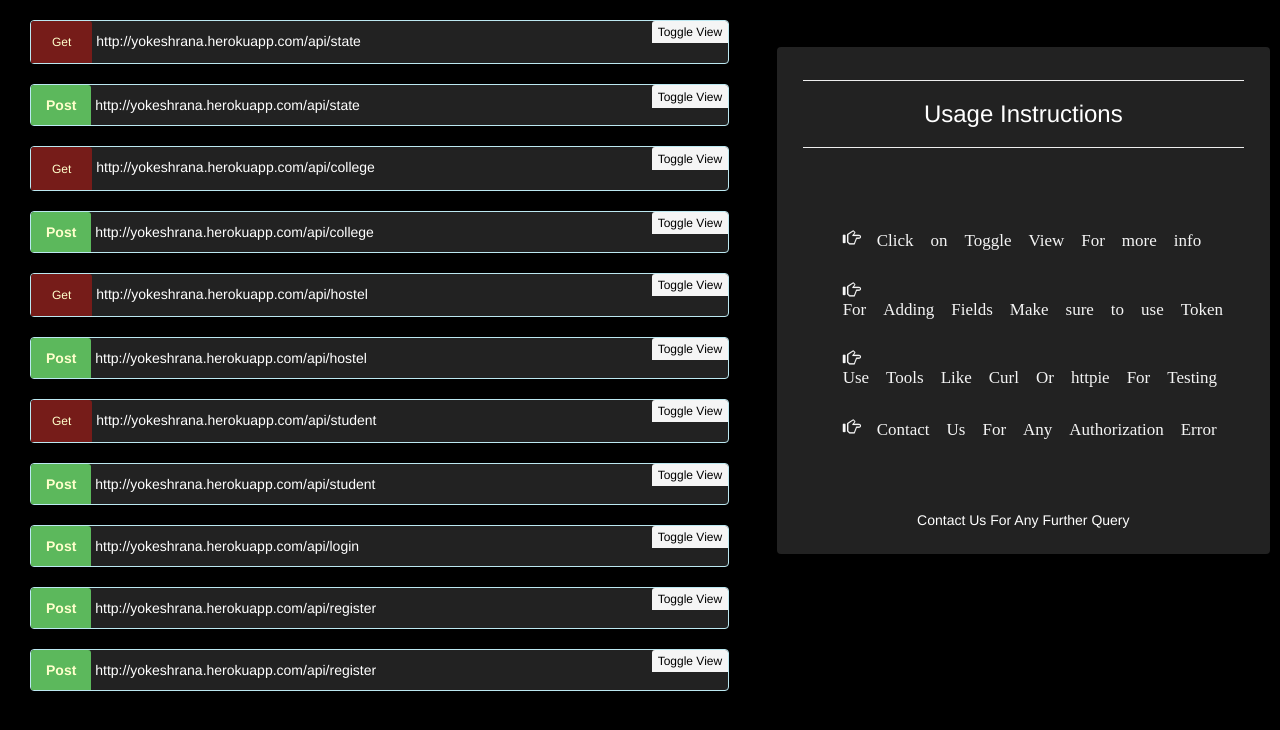
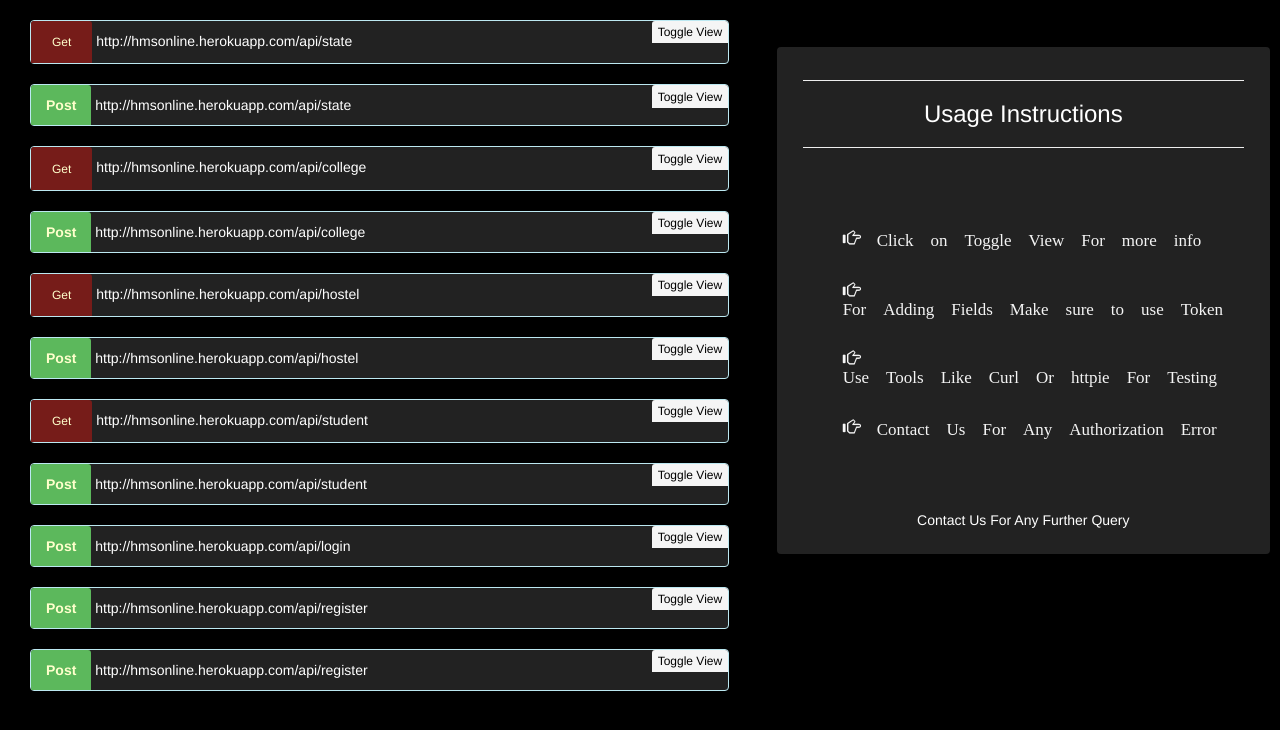
Before and after one commit to hexnor/-Hostel-Management-System-API_AND_WEBSITE-dWarden-, a Django app: page /api in a window 1280 px wide. Shown: the part 52-782 px from the top of the page. Run offline with Django 3.2, Linux system fonts and the light colour scheme; some libraries are stand-ins or nearby versions.

Commit message:
fixed static

```diff
--- a/templates/ui/api.html
+++ b/templates/ui/api.html
@@ -8,7 +8,7 @@
     <div  class="container  col-md-7 col-sm-8">
         <div style=" background-color:#222222; color:#FFF;"class="panel panel-info" >
              <button style=" border: 0px solid #5cb85c ;background-color:#761c19;color: #FFFFCC;text-align:center"   class="panel-heading"> <b class="btn btn-xs"> Get </b></button>
-                                <div style="display: inline-block;">http://yokeshrana.herokuapp.com/api/state</div>
+                                <div style="display: inline-block;">http://hmsonline.herokuapp.com/api/state</div>
  <button data-toggle="collapse" data-target=".api1" style=" border: 0px solid #98978b ;padding:0;background-color:#F5F5F5;color: #000000;text-align:center"  class="panel-heading pull-right"> <b class="btn btn-xs"> Toggle View</b></button>
 
                                  <div  class="collapse api1">
@@ -45,7 +45,7 @@
                 </div>
         <div style="background-color:#222222; color:#FFF;"class="panel panel-info" >
                             <button style=" border: 0px solid #23282e ;background-color:#5cb85c;color: #FFFFCC;text-align:center"  data-toggle="collapse" data-target=".api1" class="panel-heading"> <b >Post</b></button>
-                                <div style="display: inline-block">http://yokeshrana.herokuapp.com/api/state</div>
+                                <div style="display: inline-block">http://hmsonline.herokuapp.com/api/state</div>
 
  <button data-toggle="collapse" data-target=".api2" style=" border: 0px solid #98978b ;padding:0;background-color:#F5F5F5;color: #000000;text-align:center"  class="panel-heading pull-right"> <b class="btn btn-xs"> Toggle View</b></button>
 
@@ -85,7 +85,7 @@
                 </div>
         <div style="background-color:#222222; color:#FFF;"class="panel panel-info" >
                             <button style=" border: 0px solid #23282e ;background-color:#761c19;color: #FFFFCC;text-align:center"  data-toggle="collapse" data-target=".api1" class="panel-heading"> <b class="btn btn-xs"> Get </b></button>
-                                <div style="display: inline-block">http://yokeshrana.herokuapp.com/api/college</div>
+                                <div style="display: inline-block">http://hmsonline.herokuapp.com/api/college</div>
 
  <button data-toggle="collapse" data-target=".api3" style=" border: 0px solid #98978b ;padding:0;background-color:#F5F5F5;color: #000000;text-align:center"  class="panel-heading pull-right"> <b class="btn btn-xs"> Toggle View</b></button>
 
@@ -123,7 +123,7 @@
                 </div>
         <div style="background-color:#222222; color:#FFF;"class="panel panel-info" >
                             <button style=" border: 0px solid #23282e ;background-color:#5cb85c;color: #FFFFCC;text-align:center"  data-toggle="collapse" data-target=".api1" class="panel-heading"> <b >Post</b></button>
-                                <div style="display: inline-block">http://yokeshrana.herokuapp.com/api/college</div>
+                                <div style="display: inline-block">http://hmsonline.herokuapp.com/api/college</div>
 
  <button data-toggle="collapse" data-target=".api4" style=" border: 0px solid #98978b ;padding:0;background-color:#F5F5F5;color: #000000;text-align:center"  class="panel-heading pull-right"> <b class="btn btn-xs"> Toggle View</b></button>
 
@@ -168,7 +168,7 @@
                 </div>
         <div style="background-color:#222222; color:#FFF;"class="panel panel-info" >
                             <button style=" border: 0px solid #23282e ;background-color:#761c19;color: #FFFFCC;text-align:center"  data-toggle="collapse" data-target=".api1" class="panel-heading"> <b class="btn btn-xs"> Get </b></button>
-                                <div style="display: inline-block">http://yokeshrana.herokuapp.com/api/hostel</div>
+                                <div style="display: inline-block">http://hmsonline.herokuapp.com/api/hostel</div>
 
  <button data-toggle="collapse" data-target=".api5" style=" border: 0px solid #98978b ;padding:0;background-color:#F5F5F5;color: #000000;text-align:center"  class="panel-heading pull-right"> <b class="btn btn-xs"> Toggle View</b></button>
 
@@ -206,7 +206,7 @@
                 </div>
         <div style="background-color:#222222; color:#FFF;"class="panel panel-info" >
                             <button style=" border: 0px solid #23282e ;background-color:#5cb85c;color: #FFFFCC;text-align:center"  data-toggle="collapse" data-target=".api1" class="panel-heading"> <b >Post</b></button>
-                                <div style="display: inline-block">http://yokeshrana.herokuapp.com/api/hostel</div>
+                                <div style="display: inline-block">http://hmsonline.herokuapp.com/api/hostel</div>
  <button data-toggle="collapse" data-target=".api6" style=" border: 0px solid #98978b ;padding:0;background-color:#F5F5F5;color: #000000;text-align:center"  class="panel-heading pull-right"> <b class="btn btn-xs"> Toggle View</b></button>
 
 
@@ -254,7 +254,7 @@
                 </div>
         <div style="background-color:#222222; color:#FFF;"class="panel panel-info" >
                             <button style=" border: 0px solid #23282e ;background-color:#761c19;color: #FFFFCC;text-align:center"  data-toggle="collapse" data-target=".api1" class="panel-heading"> <b class="btn btn-xs"> Get </b></button>
-                                <div style="display: inline-block">http://yokeshrana.herokuapp.com/api/student</div>
+                                <div style="display: inline-block">http://hmsonline.herokuapp.com/api/student</div>
  <button data-toggle="collapse" data-target=".api7" style=" border: 0px solid #98978b ;padding:0;background-color:#F5F5F5;color: #000000;text-align:center"  class="panel-heading pull-right"> <b class="btn btn-xs"> Toggle View</b></button>
 
 
@@ -292,7 +292,7 @@
                 </div>
         <div style="background-color:#222222; color:#FFF;"class="panel panel-info" >
                             <button style=" border: 0px solid #23282e ;background-color:#5cb85c;color: #FFFFCC;text-align:center"  data-toggle="collapse" data-target=".api1" class="panel-heading"> <b >Post</b></button>
-                                <div style="display: inline-block">http://yokeshrana.herokuapp.com/api/student</div>
+                                <div style="display: inline-block">http://hmsonline.herokuapp.com/api/student</div>
  <button data-toggle="collapse" data-target=".api8" style=" border: 0px solid #98978b ;padding:0;background-color:#F5F5F5;color: #000000;text-align:center"  class="panel-heading pull-right"> <b class="btn btn-xs"> Toggle View</b></button>
 
 
@@ -344,7 +344,7 @@
 
         <div style="background-color:#222222; color:#FFF;"class="panel panel-info" >
                             <button style=" border: 0px solid #23282e ;background-color:#5cb85c;color: #FFFFCC;text-align:center"  data-toggle="collapse" data-target=".api1" class="panel-heading"> <b >Post</b></button>
-                                <div style="display: inline-block">http://yokeshrana.herokuapp.com/api/login</div>
+                                <div style="display: inline-block">http://hmsonline.herokuapp.com/api/login</div>
  <button data-toggle="collapse" data-target=".api9" style=" border: 0px solid #98978b ;padding:0;background-color:#F5F5F5;color: #000000;text-align:center"  class="panel-heading pull-right"> <b class="btn btn-xs"> Toggle View</b></button>
 
                                  <div  class="collapse api9">
@@ -394,7 +394,7 @@
                 </div>
                 <div style="background-color:#222222; color:#FFF;"class="panel panel-info" >
                             <button style=" border: 0px solid #23282e ;background-color:#5cb85c;color: #FFFFCC;text-align:center"  data-toggle="collapse" data-target=".api1" class="panel-heading"> <b >Post</b></button>
-                                <div style="display: inline-block">http://yokeshrana.herokuapp.com/api/register    </div>
+                                <div style="display: inline-block">http://hmsonline.herokuapp.com/api/register    </div>
 
  <button data-toggle="collapse" data-target=".api10" style=" border: 0px solid #98978b ;padding:0;background-color:#F5F5F5;color: #000000;text-align:center"  class="panel-heading pull-right"> <b class="btn btn-xs"> Toggle View</b></button>
 
@@ -437,7 +437,7 @@
                 </div>
                 <div style="background-color:#222222; color:#FFF;"class="panel panel-info" >
   <button style=" border: 0px solid #23282e ;background-color:#5cb85c;color: #FFFFCC;text-align:center"  data-toggle="collapse" data-target=".api1" class="panel-heading"> <b >Post</b></button>
-                    <div style="display: inline-block">http://yokeshrana.herokuapp.com/api/register</div>
+                    <div style="display: inline-block">http://hmsonline.herokuapp.com/api/register</div>
  <button data-toggle="collapse" data-target=".api11" style=" border: 0px solid #98978b ;padding:0;background-color:#F5F5F5;color: #000000;text-align:center"  class="panel-heading pull-right"> <b class="btn btn-xs"> Toggle View</b></button>
 
 
@@ -526,7 +526,7 @@
             </ul>
             <br>
 </p>
-           <p style="text-align: center;"> <a style="color: white;" href="mailto:yokeshrana@gmail..com?Subject=QueryRegardingAutherization" target="_top">Contact Us For Any Further Query</a></p>
+           <p style="text-align: center;"> <a style="color: white;" href="mailto:hmsonline@gmail..com?Subject=QueryRegardingAutherization" target="_top">Contact Us For Any Further Query</a></p>
         </div>
 
     </div>
```
